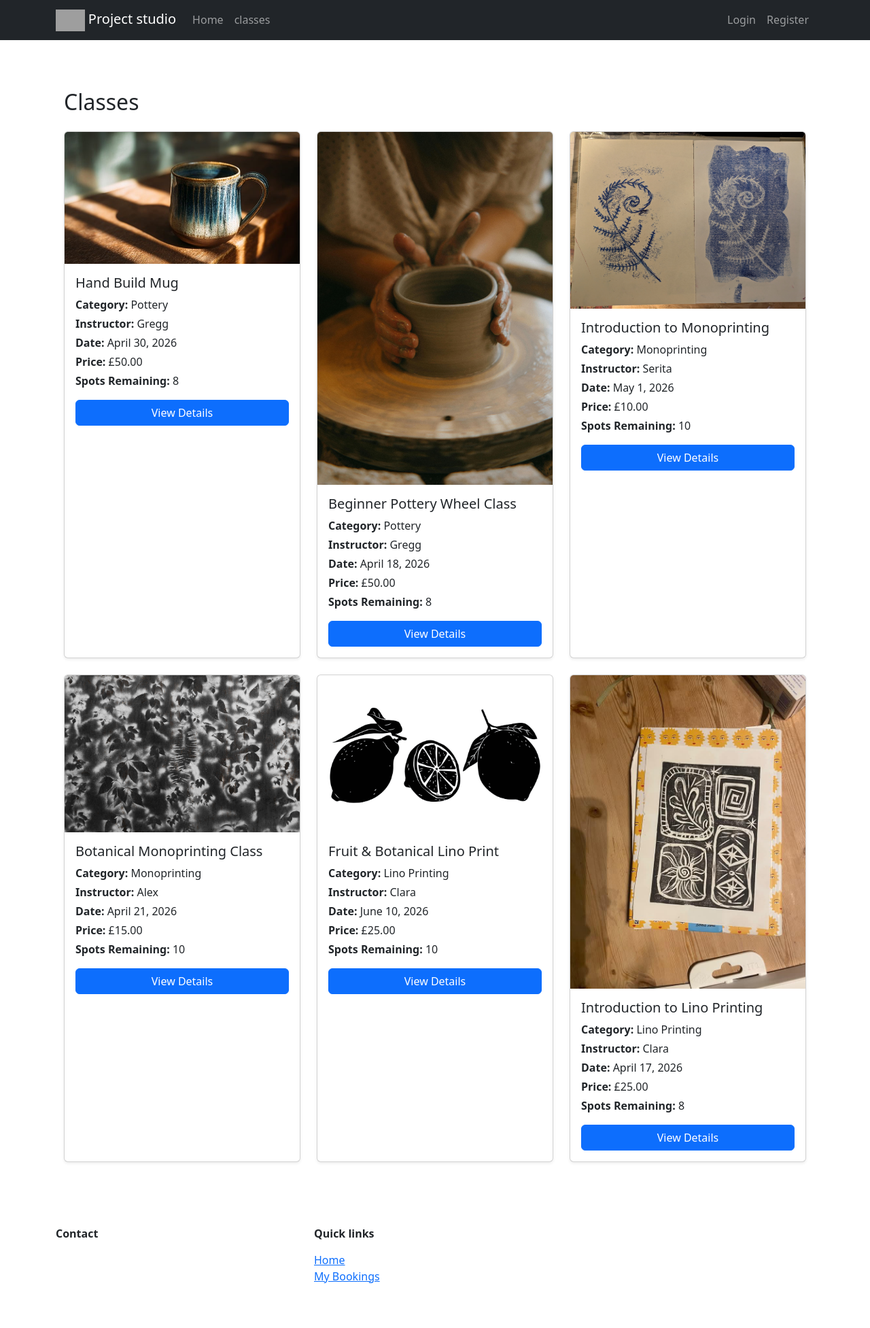
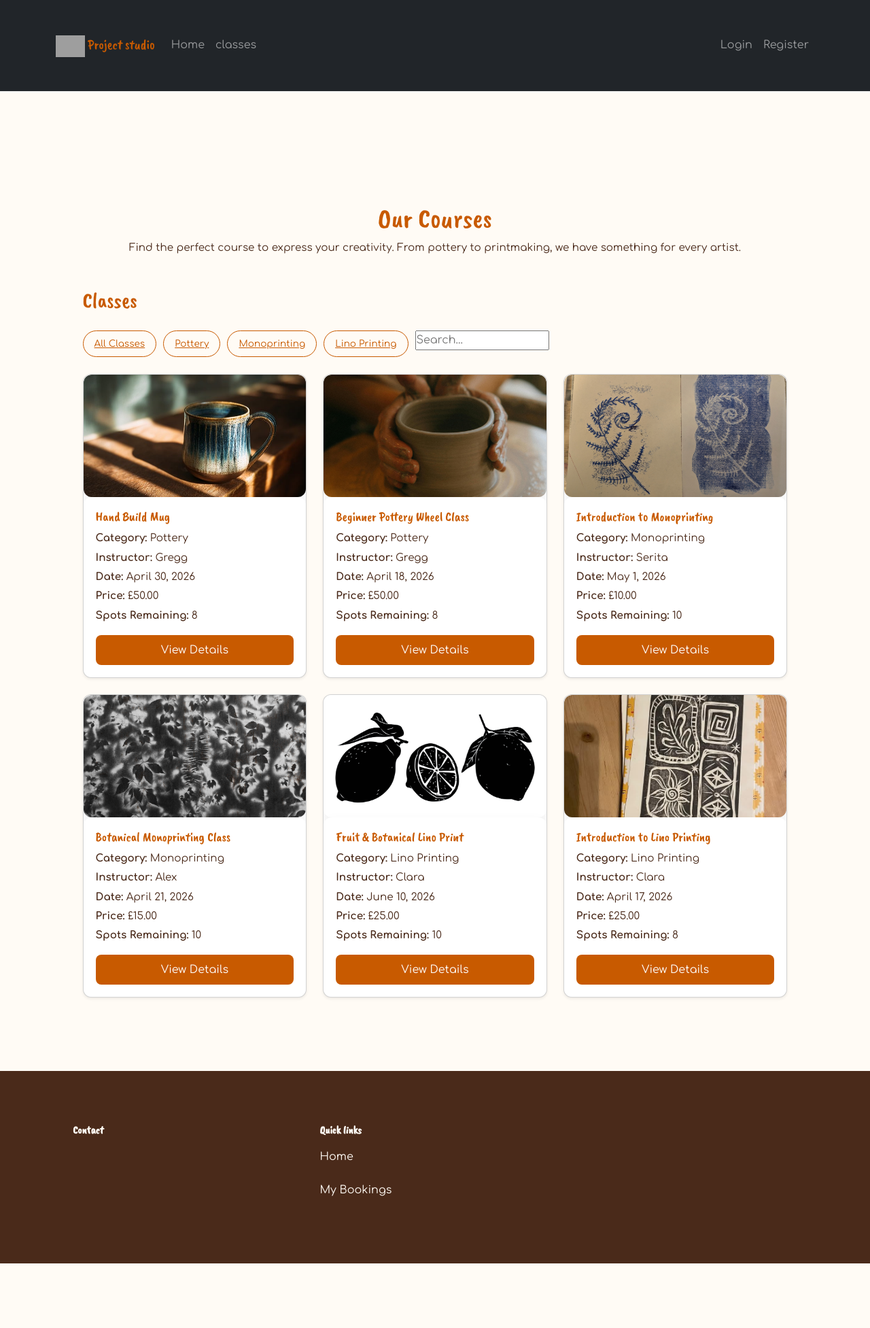
Before and after one commit to Court-Pencil/Ms4, a Django app: page /classes/ in a window 1280 px wide. Shown: the whole page at 68% size. After the commit the page ends 1858 px from the top, so only its background shows below. Run offline with Django 5.2, Linux system fonts and the light colour scheme; data comes from the database, SQL or seed files in the repository; data that the repository does not hold is empty; grey boxes are pictures that could not be loaded.

Commit message:
feat: add category filter and title search to class list view. add theme.css

```diff
--- /dev/null
+++ b/classes/static/css/theme.css
@@ -0,0 +1,356 @@
+
+@import url('https://fonts.googleapis.com/css2?family=Caveat+Brush&family=Comfortaa:wght@300..700&display=swap');
+:root {
+    --heading-font: 'Caveat Brush', cursive;
+    --body-font: 'Comfortaa', cursive;
+
+    --color-orange: #C85A00;
+    --color-orange-light: #D96B10;
+    --color-yellow: #C99200;
+    --color-yellow-light: #E6A800;
+    --color-teal: #2B7A62;
+    --color-teal-light: #368F73;
+    --color-pink: #C63B68;
+    --color-pink-light: #D64F79;
+    --color-terracotta: #A03D23;
+    --color-sage: #5C8943;
+
+    --color-cream: #FFFBF5;
+    --dark-walnut: #4A2A1A;
+}
+
+* {
+    margin: 0;
+    padding: 0;
+    box-sizing: border-box;
+}
+
+body {
+    font-family: var(--body-font);
+    background-color: var(--color-cream);
+    color: var(--dark-walnut);
+    line-height: 1.6;
+    font-size: 14px;
+}
+
+h1, h2, h3, h4, .navbar-brand {
+    font-family: var(--heading-font);
+    color: var(--color-orange);
+}
+
+h1 { font-size: 2.5rem; }
+h2 { font-size: 2rem; }
+h3 { font-size: 1.5rem; }
+
+p {
+    font-size: 0.95rem;
+    color: var(--dark-walnut);
+}
+
+.navbar {
+    display: flex;
+    justify-content: space-between;
+    background: white;
+    border-bottom: 1px solid #eee;
+    flex-direction: column;
+    align-items: flex-start;
+    gap: 10px;
+    padding: 15px 20px;
+}
+
+.logo {
+    display: flex;
+    align-items: center;
+    gap: 10px;
+}
+
+.logo-icon {
+    width: 45px;
+    height: 45px;
+    background: var(--color-orange);
+    border-radius: 50%;
+    display: flex;
+    align-items: center;
+    justify-content: center;
+}
+
+.logo-text {
+    display: flex;
+    flex-direction: column;
+}
+
+.logo-text h1 {
+    font-size: 1.4rem;
+    color: var(--color-orange);
+}
+
+.logo-text span {
+    font-size: 0.8rem;
+    color: #777;
+}
+
+.nav-links {
+    display: flex;
+    gap: 15px;
+    flex-wrap: wrap;
+}
+
+.nav-links a {
+    text-decoration: none;
+    color: #444;
+    font-weight: 500;
+    position: relative;
+}
+
+.nav-links a.active {
+    color: var(--color-orange);
+}
+
+.nav-links a.active::after {
+    content: "";
+    position: absolute;
+    bottom: -6px;
+    left: 0;
+    width: 100%;
+    height: 2px;
+    background: var(--color-orange);
+}
+
+.container {
+    width: 90%;
+    max-width: 1200px;
+    margin: auto;
+    padding: 30px 0;
+}
+
+.hero-section {
+    background: linear-gradient(to bottom right, var(--color-orange), var(--color-terracotta));
+    color: var(--color-cream);
+    text-align: center;
+}
+
+.hero-title {
+    font-family: var(--heading-font);
+    font-size: 3.5rem; /* mobile first */
+    margin-bottom: 1.5rem;
+}
+
+.hero-subtitle {
+    font-family: var(--body-font);
+    font-size: 1.25rem;
+    color: rgba(255, 251, 245, 0.9);
+    margin: 0 auto;
+}
+
+.course-card {
+    width: 320px;
+    background: white;
+    border-radius: 12px;
+    overflow: hidden;
+    box-shadow: 0 8px 20px rgba(0,0,0,0.06);
+    transition: transform 0.2s ease, box-shadow 0.2s ease;
+}
+
+
+.course-card:hover {
+    transform: translateY(-5px);
+    box-shadow: 0 12px 25px rgba(0,0,0,0.1);
+}
+
+.course-card img {
+    width: 100%;
+    height: 180px;
+    object-fit: cover;
+}
+
+.card-content {
+    padding: 18px;
+}
+
+.course-title {
+    font-family: var(--heading-font);
+    color: var(--color-orange);
+    font-size: 1.2rem;
+    margin-bottom: 8px;
+}
+
+.course-desc {
+    font-size: 0.85rem;
+    color: #666;
+    margin-bottom: 12px;
+}
+
+.card-grid {
+    display: grid;
+    grid-template-columns: 1fr; /* 1 column on mobile */
+    gap: 20px;
+}
+
+.course-card {
+    width: 100%;
+}
+
+.btn {
+    width: 100%;
+    text-align: center;
+    background: var(--color-orange);
+    color: white;
+    border: none;
+    padding: 10px 18px;
+    border-radius: 8px;
+    cursor: pointer;
+    font-family: var(--body-font);
+    transition: background 0.2s ease;
+}
+
+.btn:hover {
+    background: var(--color-orange-light);
+}
+
+.preview-btn {
+    border: 1px solid #aaa;
+    padding: 6px 12px;
+    background: transparent;
+    cursor: pointer;
+}
+
+hr {
+    border: none;
+    border-top: 1px solid #eee;
+    margin: 20px 0;
+}
+
+.filter-bar {
+    display: flex;
+    gap: 10px;
+    flex-wrap: wrap;
+    margin-bottom: 25px;
+}
+
+.filter-btn {
+    font-family: var(--body-font);
+    padding: 8px 16px;
+    border-radius: 20px;
+    border: 1px solid var(--color-orange);
+    background: transparent;
+    color: var(--color-orange);
+    cursor: pointer;
+    font-size: 0.85rem;
+    transition: all 0.2s ease;
+}
+
+.filter-btn:hover {
+    background: var(--color-orange-light);
+    color: white;
+    border-color: var(--color-orange-light);
+}
+
+.filter-btn.active {
+    background: var(--color-orange);
+    color: white;
+    border-color: var(--color-orange);
+    transform: scale(0.95);
+}
+
+
+.footer {
+    background-color: var(--dark-walnut);
+    color: var(--color-cream);
+    font-family: var(--body-font);
+}
+
+.footer h2 {
+    color: var(--color-cream);
+    font-family: var(--heading-font);
+}
+
+.footer-link {
+    color: var(--color-cream);
+    text-decoration: none;
+    display: flex;
+    align-items: center;
+    gap: 6px;
+    transition: all 0.2s ease;
+}
+
+.footer-link:hover {
+    color: var(--color-orange-light);
+}
+
+.footer-icon {
+    font-size: 1rem;
+    display: inline-block;
+}
+
+.footer ul li {
+    margin-bottom: 8px;
+}
+
+
+@media (min-width: 600px) {
+
+    .navbar {
+        flex-direction: row;
+        justify-content: space-between;
+        align-items: center;
+    }
+
+    .card-grid {
+        grid-template-columns: repeat(2, 1fr);
+    }
+
+    .btn {
+        width: auto;
+    }
+}
+
+@media (max-width: 768px) {
+     .hero-title {
+        font-size: 5rem;
+    }
+
+    .hero-subtitle {
+        font-size: 1.5rem;
+    }
+
+    .footer .row {
+        text-align: center;
+    }
+
+    .footer-form {
+        flex-direction: column;
+    }
+
+    .footer-input,
+    .footer-submit {
+        width: 100%;
+    }
+}
+
+@media (min-width: 900px) {
+
+    .card-grid {
+        grid-template-columns: repeat(3, 1fr);
+    }
+
+    body {
+        font-size: 16px;
+    }
+}
+
+@media (min-width: 1024px) {
+    .hero-title {
+        font-size: 6rem;
+    }
+
+    .hero-subtitle {
+        font-size: 1.75rem;
+    }
+}
+
+@media (min-width: 1200px) {
+
+    .card-grid {
+        grid-template-columns: repeat(4, 1fr);
+    }
+}
--- a/classes/templates/classes/class_detail.html
+++ b/classes/templates/classes/class_detail.html
@@ -1,5 +1,5 @@
 {% extends 'base.html' %}
-
+{% load static %}
 {% block content %}
 <div class="container my-5">
 
--- a/classes/templates/classes/class_list.html
+++ b/classes/templates/classes/class_list.html
@@ -1,23 +1,44 @@
 {% extends 'base.html' %}
-
+{% load static %}
 {% block content %}
 <div class="container my-5">
-
+    <section class="class-hero-section py-20 text-white">
+  <div class="container text-center">
+    <h1 class="class-hero-title mb-6">
+      Our Courses
+    </h1>
+    <p class="class-hero-subtitle max-w-2xl mx-auto">
+      Find the perfect course to express your creativity. From pottery to printmaking,
+      we have something for every artist.
+    </p>
+  </div>
+</section>
     <h2 class="mb-4">Classes</h2>
+    <div class="filter-bar">
+         <a href="?" class="filter-btn">All Classes</a>
+           {% for category in filter_categories %}
+            <a href="?class_type={{ category.slug }}" class="filter-btn">
+            {{ category.name }}
+        </a>
+    {% endfor %}
+    <form action="{% url 'class_list' %}" method="get">
+            <input name="search" type="text" placeholder="Search...">
+        </form>
+    </div>
 
     {% if class_list %}
-    <div class="row g-4">
+    <div class="row g-4 ">
 
         {% for class in class_list %}
         <div class="col-md-6 col-lg-4">
-            <div class="card h-100 shadow-sm">
+            <div class="card course-card  h-100 shadow-sm">
 
                 {% if class.image %}
-                <img src="{{ class.image.url }}" class="card-img-top" alt="{{ class.title }}">
+                <img src="{{ class.image.url }}" class="course-card img" alt="{{ class.title }}">
                 {% endif %}
 
-                <div class="card-body">
-                    <h5 class="card-title">{{ class.title }}</h5>
+                <div class="course-card card-content">
+                    <h5 class="course-title">{{ class.title }}</h5>
 
                     <p class="mb-1"><strong>Category:</strong> {{ class.category.name }}</p>
                     <p class="mb-1"><strong>Instructor:</strong> {{ class.instructor }}</p>
@@ -41,4 +62,17 @@
     {% endif %}
 
 </div>
+
+<script>
+const buttons = document.querySelectorAll(".filter-btn");
+
+buttons.forEach(btn => {
+    btn.addEventListener("click", () => {
+        document.querySelector(".filter-btn.active")
+            ?.classList.remove("active");
+
+        btn.classList.add("active");
+    });
+});
+</script>
 {% endblock %}
--- a/classes/views.py
+++ b/classes/views.py
@@ -1,9 +1,18 @@
 from django.shortcuts import render
-from classes.models import StudioClass
+from classes.models import StudioClass, Category
 
 def class_list(request):
     class_list = StudioClass.objects.all()
-    return render(request, 'classes/class_list.html', {'class_list': class_list})
+    filter_categories = Category.objects.all()
+    class_type = request.GET.get('class_type')
+    if class_type:
+        class_list = class_list.filter(category__slug=class_type)
+    search = request.GET.get('search')
+    if search:
+        filtered_class_list = class_list.filter(title__icontains=search)
+    else:
+        filtered_class_list = class_list
+    return render(request, 'classes/class_list.html', {'class_list': filtered_class_list, 'filter_categories': filter_categories})
 
 
 def class_details(request, slug):
```
